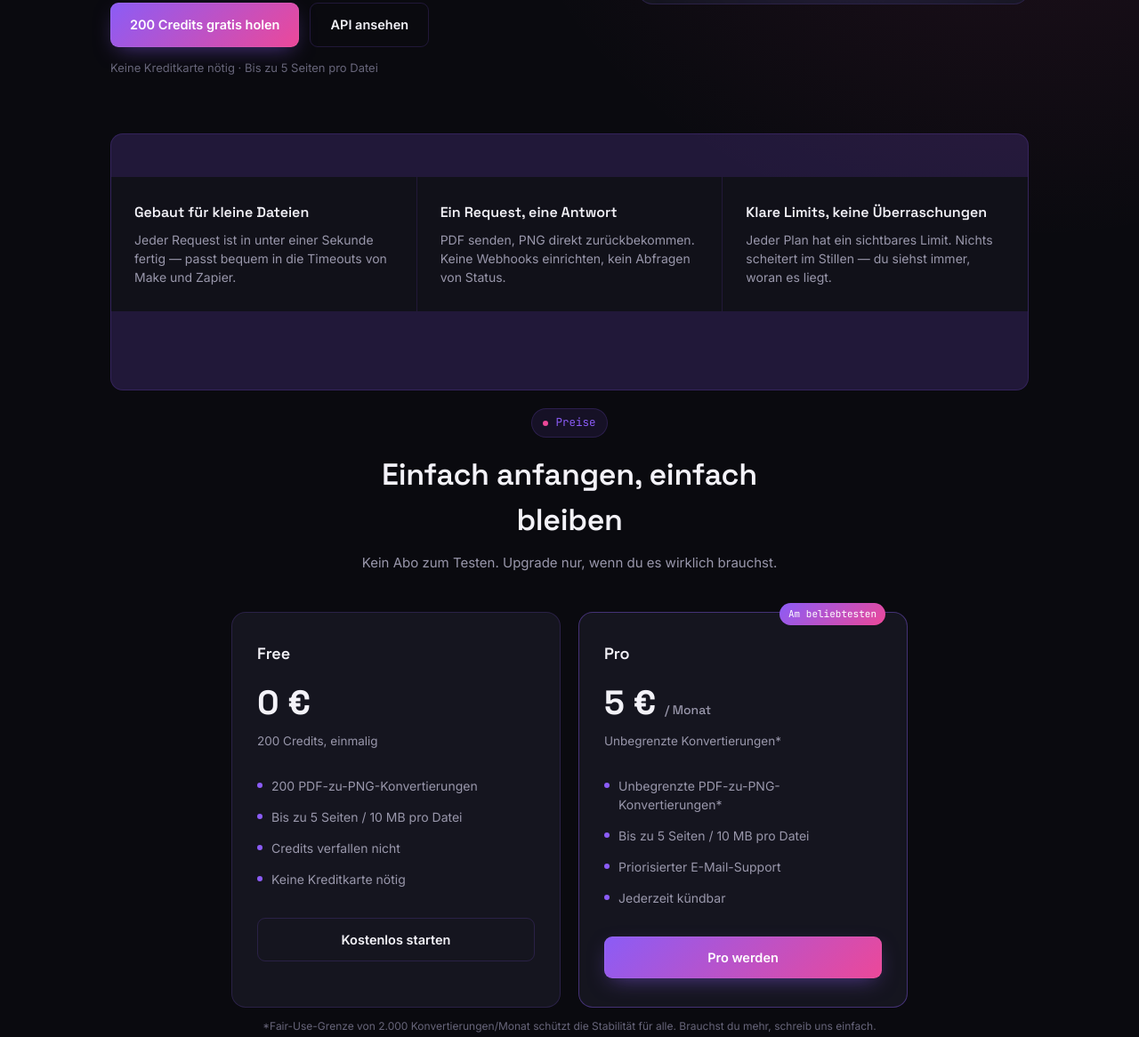
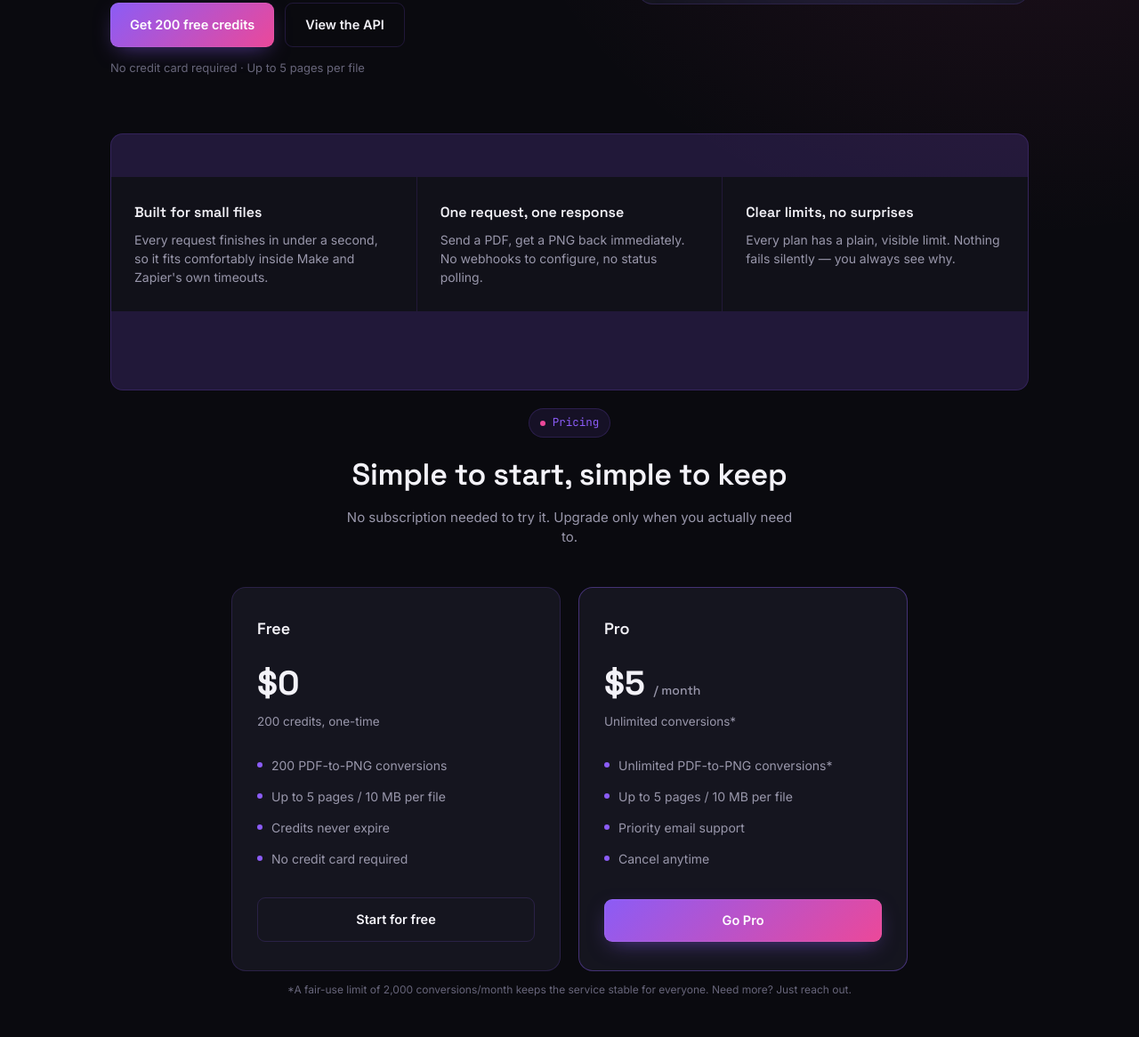
Before and after one commit to taffnus/pdf-converter-website, a plain HTML site: page index.html in a window 1280 px wide. Shown: the part 474-1640 px from the top of the page at 89% size. Drawn offline with Linux system fonts and the light colour scheme.

Commit message:
Update index.html

```diff
--- a/index.html
+++ b/index.html
@@ -1,9 +1,9 @@
 <!DOCTYPE html>
-<html lang="de">
+<html lang="en">
 <head>
 <meta charset="UTF-8">
 <meta name="viewport" content="width=device-width, initial-scale=1.0">
-<title>EasyConvert — PDF zu PNG, in einem Request</title>
+<title>EasyConvert — PDF to PNG, in one request</title>
 <link rel="preconnect" href="https://fonts.googleapis.com">
 <link href="https://fonts.googleapis.com/css2?family=Space+Grotesk:wght@400;500;600;700&family=Inter:wght@400;500;600&family=JetBrains+Mono:wght@400;500&display=swap" rel="stylesheet">
 <style>
@@ -108,7 +108,7 @@
   .cta-row{ display:flex; gap:12px; flex-wrap:wrap; }
   .btn-primary, .btn-secondary{
     padding:13px 22px; border-radius:9px; font-size:14.5px; font-weight:600;
-    display:inline-flex; align-items:center; gap:8px;
+    display:inline-flex; align-items:center; justify-content:center; gap:8px;
     transition:transform .15s, box-shadow .15s, border-color .15s;
   }
   .btn-primary{
@@ -173,7 +173,7 @@
 
   /* ---- Section heading ---- */
   .section-head{ text-align:center; max-width:520px; margin:0 auto 44px; }
-  .section-head .eyebrow{ margin-bottom:16px; }
+  .section-head .eyebrow{ margin:0 auto 16px; width:fit-content; }
   .section-head h2{
     font-family:var(--display); font-size:clamp(26px,3vw,34px);
     font-weight:600; letter-spacing:-0.01em; margin-bottom:12px;
@@ -184,22 +184,20 @@
   .pricing{ padding:20px 0 96px; }
   .price-grid{
     display:grid; grid-template-columns:1fr 1fr; gap:20px; max-width:760px; margin:0 auto;
+    align-items:stretch;
   }
   .price-card{
     background:var(--surface); border:1px solid var(--border);
-    border-radius:16px; padding:32px 28px; position:relative;
+    border-radius:16px; padding:32px 28px;
+    display:flex; flex-direction:column;
+    height:100%;
   }
   .price-card.pro{ border-color:var(--border-strong); }
-  .price-card.pro::before{
-    content:'Am beliebtesten'; position:absolute; top:-11px; right:24px;
-    font-family:var(--mono); font-size:11px; color:#fff;
-    background:var(--gradient); padding:4px 10px; border-radius:100px;
-  }
   .price-card h3{ font-family:var(--display); font-size:18px; font-weight:600; margin-bottom:6px; }
   .price-amount{ font-family:var(--display); font-size:38px; font-weight:700; margin:14px 0 4px; }
   .price-amount span{ font-size:14px; font-weight:500; color:var(--text-dim); }
   .price-sub{ color:var(--text-dim); font-size:13.5px; margin-bottom:22px; }
-  .price-list{ list-style:none; margin-bottom:26px; }
+  .price-list{ list-style:none; margin-bottom:26px; flex-grow:1; }
   .price-list li{
     display:flex; align-items:flex-start; gap:10px;
     font-size:14px; color:var(--text-dim); padding:7px 0;
@@ -208,7 +206,7 @@
     content:''; width:6px; height:6px; margin-top:7px; border-radius:50%;
     background:var(--purple); flex-shrink:0;
   }
-  .price-card .btn-primary, .price-card .btn-secondary{ width:100%; justify-content:center; }
+  .price-card .btn-primary, .price-card .btn-secondary{ width:100%; margin-top:auto; }
   .price-footnote{ font-size:12px; color:var(--text-dimmer); margin-top:12px; text-align:center; }
 
   /* ---- Code example ---- */
@@ -254,23 +252,23 @@
   <nav>
     <div class="logo"><span class="logo-mark"></span>EasyConvert</div>
     <div class="nav-links">
-      <a href="#features">Funktionen</a>
-      <a href="#pricing">Preise</a>
+      <a href="#features">Features</a>
+      <a href="#pricing">Pricing</a>
       <a href="#docs">API</a>
     </div>
-    <a href="#pricing" class="nav-cta">API-Key holen</a>
+    <a href="#pricing" class="nav-cta">Get API key</a>
   </nav>
 
   <section class="hero">
     <div>
-      <div class="eyebrow">Für Make &amp; Zapier</div>
-      <h1>PDF zu PNG.<br>In <span class="accent">einem Request.</span></h1>
-      <p>Eine kleine, verlässliche Konvertierungs-API für No-Code-Workflows. Datei rein, Bild sofort zurück — keine Warteschlangen, keine Timeouts, keine Überraschungen.</p>
+      <div class="eyebrow">For Make &amp; Zapier</div>
+      <h1>PDF to PNG.<br>In <span class="accent">one request.</span></h1>
+      <p>A small, dependable conversion API built for no-code workflows. File in, image back — no queues, no timeouts, no surprises.</p>
       <div class="cta-row">
-        <a href="#pricing" class="btn-primary">200 Credits gratis holen</a>
-        <a href="#docs" class="btn-secondary">API ansehen</a>
+        <a href="#pricing" class="btn-primary">Get 200 free credits</a>
+        <a href="#docs" class="btn-secondary">View the API</a>
       </div>
-      <div class="hero-note">Keine Kreditkarte nötig · Bis zu 5 Seiten pro Datei</div>
+      <div class="hero-note">No credit card required · Up to 5 pages per file</div>
     </div>
 
     <div class="morph-card">
@@ -303,83 +301,83 @@
 
   <section class="features" id="features">
     <div class="feature">
-      <h3>Gebaut für kleine Dateien</h3>
-      <p>Jeder Request ist in unter einer Sekunde fertig — passt bequem in die Timeouts von Make und Zapier.</p>
+      <h3>Built for small files</h3>
+      <p>Every request finishes in under a second, so it fits comfortably inside Make and Zapier's own timeouts.</p>
     </div>
     <div class="feature">
-      <h3>Ein Request, eine Antwort</h3>
-      <p>PDF senden, PNG direkt zurückbekommen. Keine Webhooks einrichten, kein Abfragen von Status.</p>
+      <h3>One request, one response</h3>
+      <p>Send a PDF, get a PNG back immediately. No webhooks to configure, no status polling.</p>
     </div>
     <div class="feature">
-      <h3>Klare Limits, keine Überraschungen</h3>
-      <p>Jeder Plan hat ein sichtbares Limit. Nichts scheitert im Stillen — du siehst immer, woran es liegt.</p>
+      <h3>Clear limits, no surprises</h3>
+      <p>Every plan has a plain, visible limit. Nothing fails silently — you always see why.</p>
     </div>
   </section>
 
   <section class="pricing" id="pricing">
     <div class="section-head">
-      <div class="eyebrow" style="margin:0 auto 16px; width:fit-content;">Preise</div>
-      <h2>Einfach anfangen, einfach bleiben</h2>
-      <p>Kein Abo zum Testen. Upgrade nur, wenn du es wirklich brauchst.</p>
+      <div class="eyebrow">Pricing</div>
+      <h2>Simple to start, simple to keep</h2>
+      <p>No subscription needed to try it. Upgrade only when you actually need to.</p>
     </div>
 
     <div class="price-grid">
       <div class="price-card">
         <h3>Free</h3>
-        <div class="price-amount">0 €</div>
-        <div class="price-sub">200 Credits, einmalig</div>
+        <div class="price-amount">$0</div>
+        <div class="price-sub">200 credits, one-time</div>
         <ul class="price-list">
-          <li>200 PDF-zu-PNG-Konvertierungen</li>
-          <li>Bis zu 5 Seiten / 10 MB pro Datei</li>
-          <li>Credits verfallen nicht</li>
-          <li>Keine Kreditkarte nötig</li>
+          <li>200 PDF-to-PNG conversions</li>
+          <li>Up to 5 pages / 10 MB per file</li>
+          <li>Credits never expire</li>
+          <li>No credit card required</li>
         </ul>
-        <a href="#" class="btn-secondary">Kostenlos starten</a>
+        <a href="#" class="btn-secondary">Start for free</a>
       </div>
 
       <div class="price-card pro">
         <h3>Pro</h3>
-        <div class="price-amount">5 € <span>/ Monat</span></div>
-        <div class="price-sub">Unbegrenzte Konvertierungen*</div>
+        <div class="price-amount">$5 <span>/ month</span></div>
+        <div class="price-sub">Unlimited conversions*</div>
         <ul class="price-list">
-          <li>Unbegrenzte PDF-zu-PNG-Konvertierungen*</li>
-          <li>Bis zu 5 Seiten / 10 MB pro Datei</li>
-          <li>Priorisierter E-Mail-Support</li>
-          <li>Jederzeit kündbar</li>
+          <li>Unlimited PDF-to-PNG conversions*</li>
+          <li>Up to 5 pages / 10 MB per file</li>
+          <li>Priority email support</li>
+          <li>Cancel anytime</li>
         </ul>
-        <a href="#" class="btn-primary">Pro werden</a>
+        <a href="#" class="btn-primary">Go Pro</a>
       </div>
     </div>
-    <div class="price-footnote">*Fair-Use-Grenze von 2.000 Konvertierungen/Monat schützt die Stabilität für alle. Brauchst du mehr, schreib uns einfach.</div>
+    <div class="price-footnote">*A fair-use limit of 2,000 conversions/month keeps the service stable for everyone. Need more? Just reach out.</div>
   </section>
 
   <section class="code-section" id="docs">
     <div class="section-head">
-      <div class="eyebrow" style="margin:0 auto 16px; width:fit-content;">API</div>
-      <h2>In zwei Minuten eingebunden</h2>
-      <p>Ein HTTP-Modul in Make oder Zapier reicht.</p>
+      <div class="eyebrow">API</div>
+      <h2>Wired up in two minutes</h2>
+      <p>One HTTP module in Make or Zapier is all it takes.</p>
     </div>
     <div class="code-card">
       <div class="code-head">
         <span class="dot"></span><span class="dot"></span><span class="dot"></span>
-        <span>HTTP-Modul-Konfiguration</span>
+        <span>HTTP module configuration</span>
       </div>
       <pre><span class="k">POST</span> https://api.easyconvert.dev/convert
 
 <span class="c"># Header</span>
-X-API-Key: <span class="s">dein_api_key</span>
+X-API-Key: <span class="s">your_api_key</span>
 
 <span class="c"># Body (multipart/form-data)</span>
-file: <span class="s">deine_datei.pdf</span>
+file: <span class="s">your_file.pdf</span>
 
-<span class="c"># Antwort</span>
+<span class="c"># Response</span>
 <span class="k">200 OK</span>  →  image/png</pre>
     </div>
   </section>
 
   <footer>
     <div>© 2026 EasyConvert</div>
-    <div>Gebaut für Automatisierer.</div>
+    <div>Built for automators.</div>
   </footer>
 </div>
 
```
